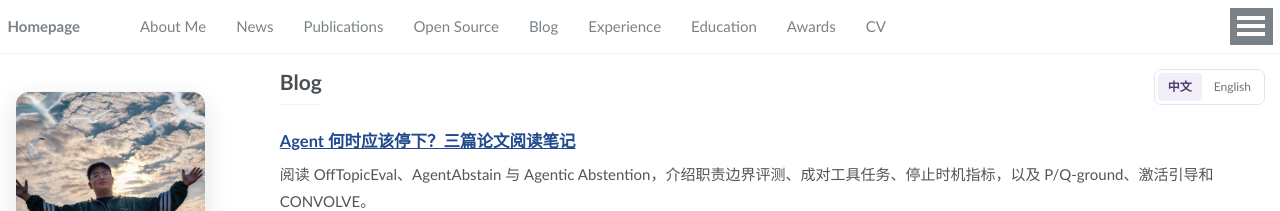
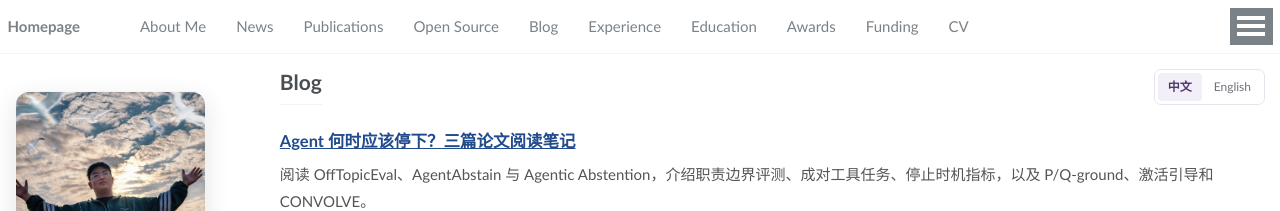
Before and after one commit to yuchenmiao04/yuchenmiao04.github.io, a Jekyll site: the page built from _pages/blog/index.md, in a window 1280 px wide. Shown: the top 211 px of the page. Built offline with Jekyll 4.4.1, drawn with Linux system fonts in a browser that asks for light colours; some web fonts are replaced.

Commit message:
Add Funding section after Honors and Awards
Move the existing national innovation program entry into Funding and add a matching navigation link.

```diff
--- a/_data/navigation.yml
+++ b/_data/navigation.yml
@@ -24,5 +24,8 @@ main:
   - title: "Awards"
     url: "/#awards"
 
+  - title: "Funding"
+    url: "/#funding"
+
   - title: "CV"
     url: "/files/CV.pdf?v=c96be493"
```
Also changed, not shown: _pages/about.md (+6 -1 lines).
